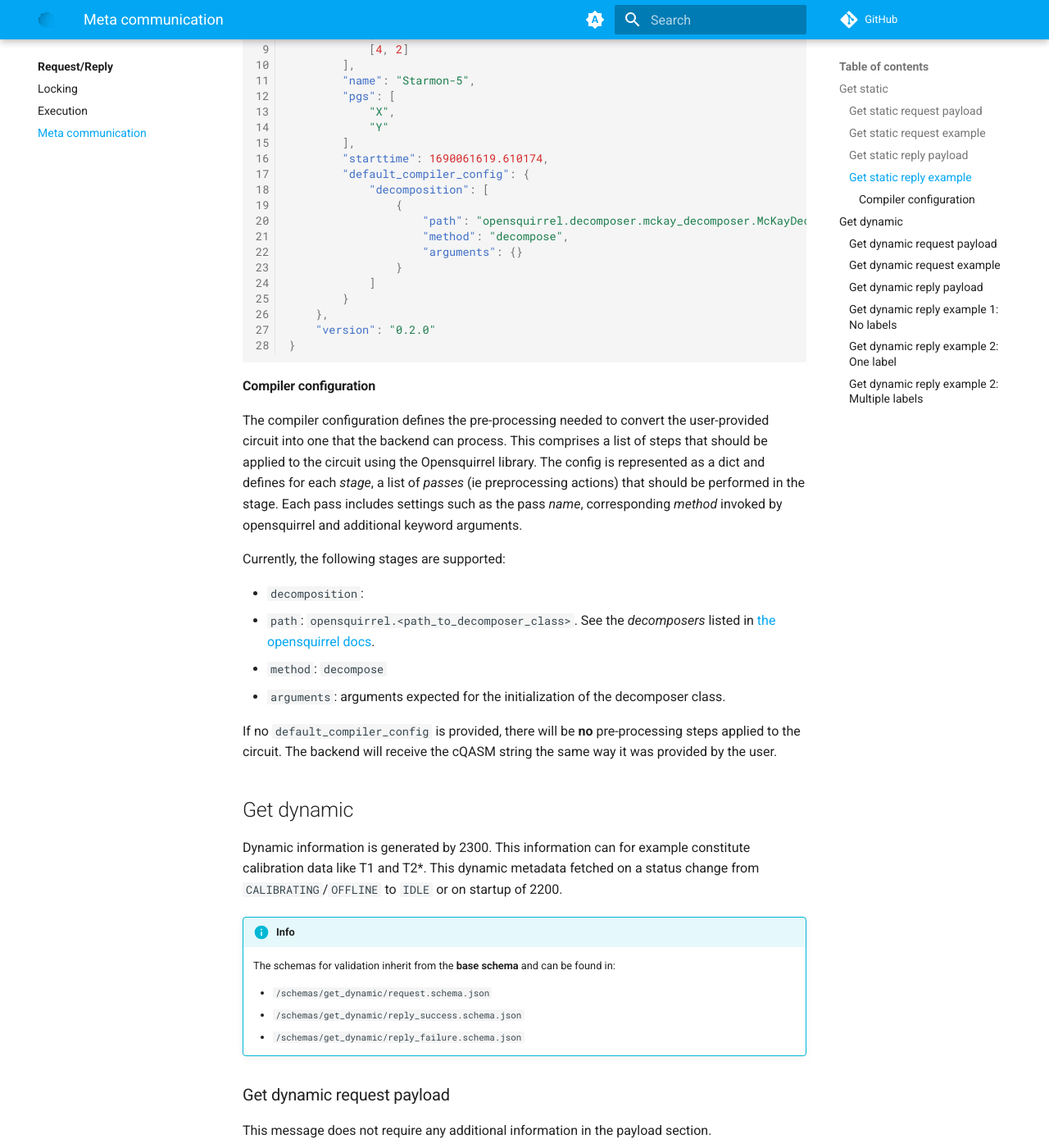
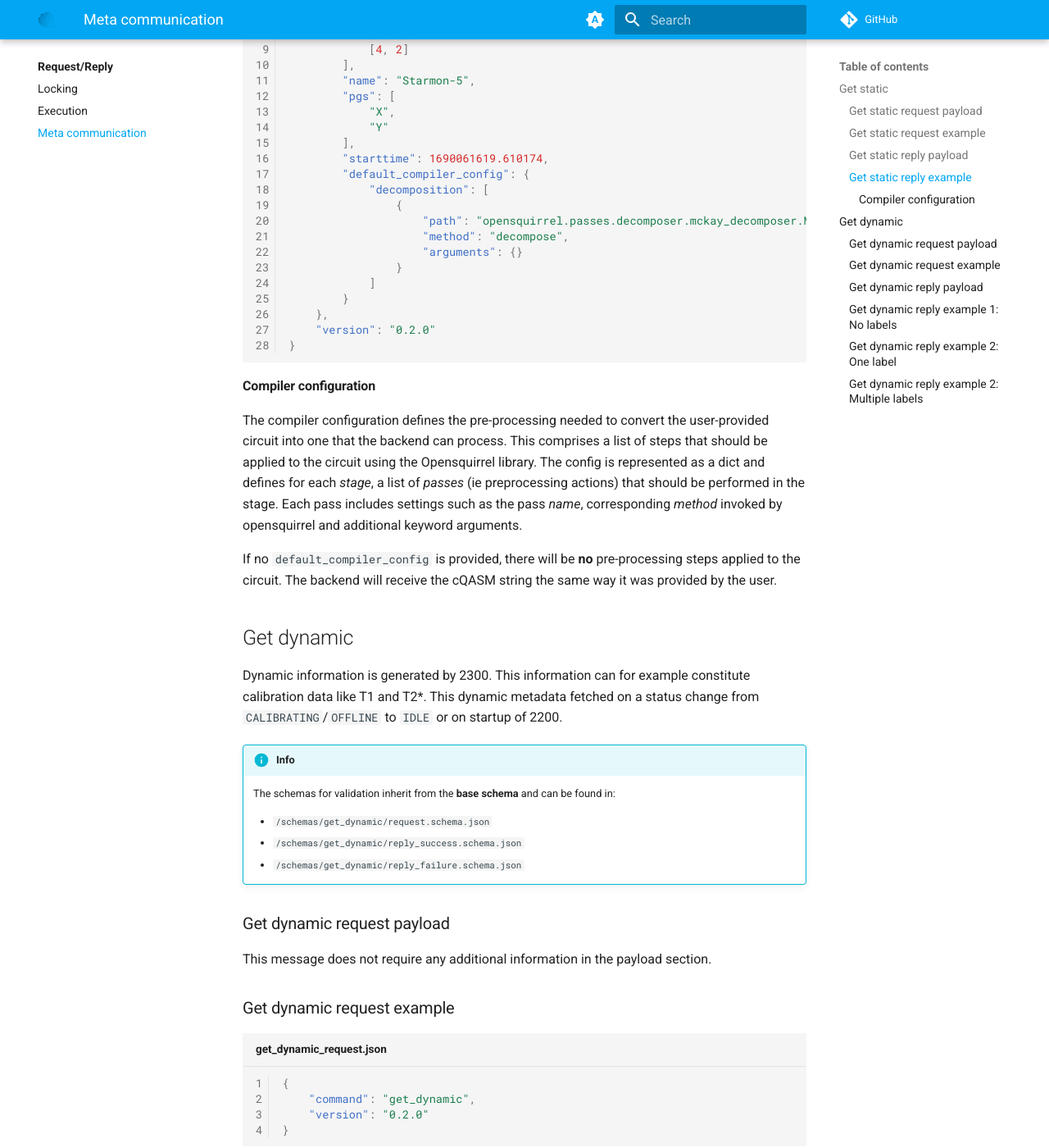
Before and after one commit to QuTech-Delft/compute-runtime-schema, an MkDocs documentation site: the page built from docs/request/meta.md, in a window 1280 px wide and 1400 px high, scrolled down 1743 px. Shown: the whole window at 82% size. Built offline with MkDocs 1.6.1 and Material for MkDocs 9.7.7, drawn with Linux system fonts in a browser that asks for light colours; comment, search, counter and statistics services are not loaded; the version menu is left out.

Commit message:
Update docs

```diff
--- a/docs/request/meta.md
+++ b/docs/request/meta.md
@@ -61,7 +61,7 @@ This message does not require any additional information in the payload section.
         "default_compiler_config": {
             "decomposition": [
                 {
-                    "path": "opensquirrel.decomposer.mckay_decomposer.McKayDecomposer",
+                    "path": "opensquirrel.passes.decomposer.mckay_decomposer.McKayDecomposer",
                     "method": "decompose",
                     "arguments": {}
                 }
@@ -79,14 +79,6 @@ backend can process. This comprises a list of steps that should be applied to th
 library. The config is represented as a dict and defines for each _stage_, a list of _passes_ (ie preprocessing actions)
 that should be performed in the stage. Each pass includes settings such as the pass _name_, corresponding _method_
 invoked by opensquirrel and additional keyword arguments.
-
-Currently, the following stages are supported:
-
-* `decomposition`:
-  * `path`: `opensquirrel.<path_to_decomposer_class>`.
-See the _decomposers_ listed in [the opensquirrel docs](https://qutech-delft.github.io/OpenSquirrel/reference).
-  * `method`: `decompose`
-  * `arguments`: arguments expected for the initialization of the decomposer class.
 
 If no `default_compiler_config` is provided, there will be **no** pre-processing steps applied to the circuit.
 The backend will receive the cQASM string the same way it was provided by the user.
```
